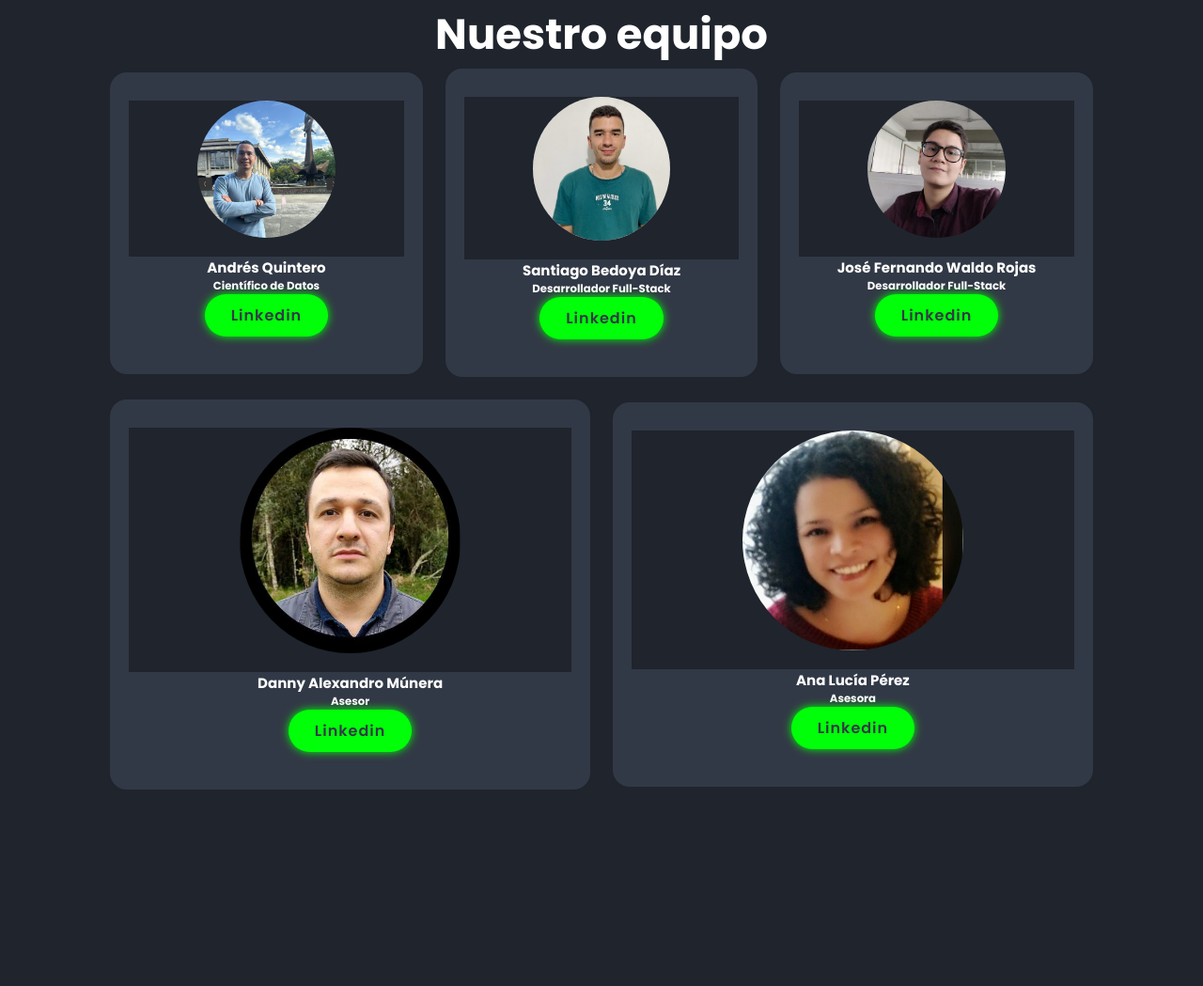
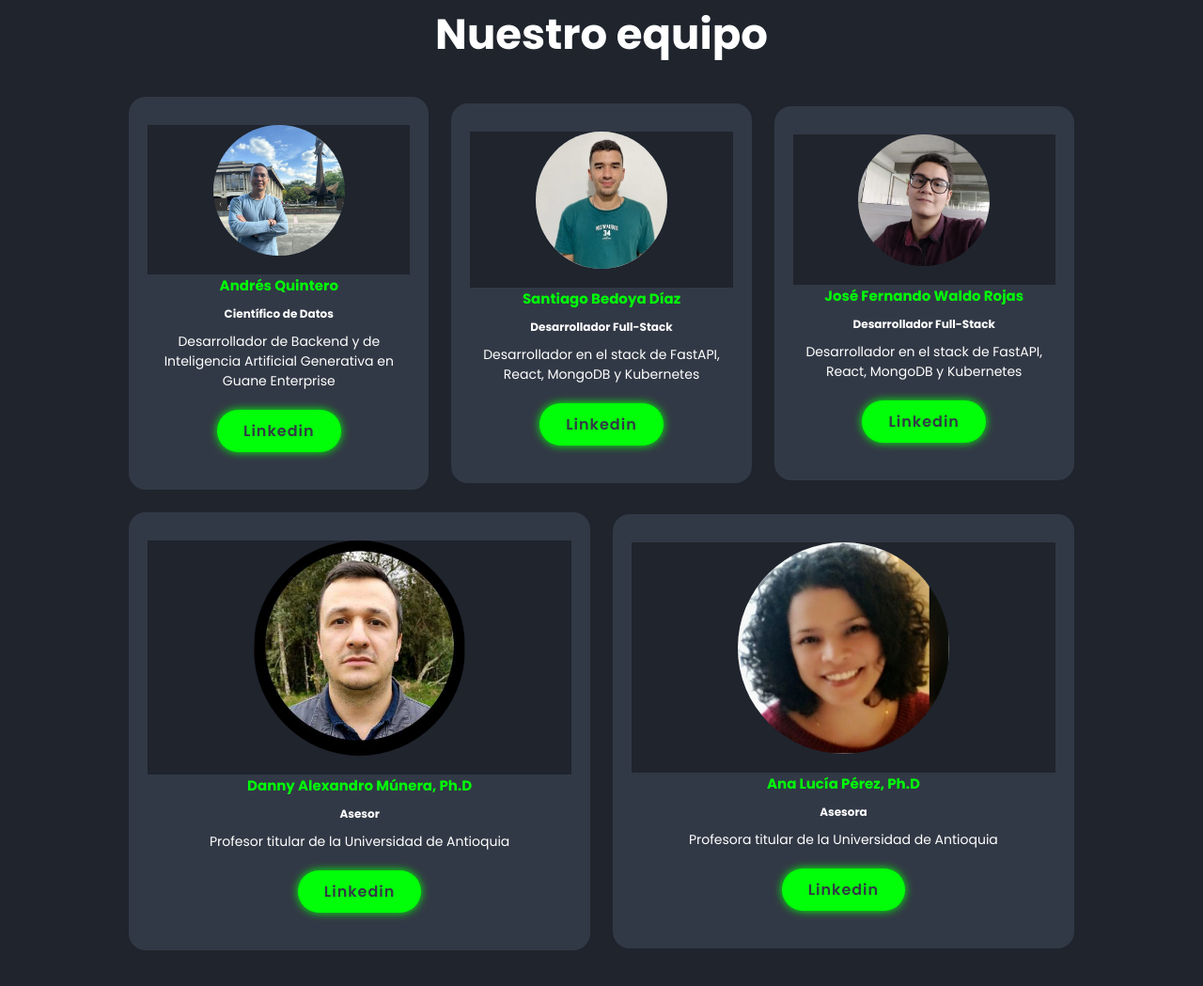
Before and after one commit to SignAIUdeA/SignAIUdeA, a plain HTML site: page index.html in a window 1280 px wide. Shown: the part 1697-2746 px from the top of the page at 94% size. Before the commit the page ends 2609 px from the top, so only its background shows below. Drawn offline with nearby package versions, Linux system fonts and the light colour scheme.

Commit message:
ADD Linkedin and profile

```diff
--- a/css/style.css
+++ b/css/style.css
@@ -202,6 +202,7 @@ span {
     align-items: center;
     flex-wrap: wrap;
     gap: 2rem;
+    padding: 3rem 2rem 4rem;
 }
 
 .team-container .team-box {
@@ -219,3 +220,19 @@ span {
     border-radius: 50%;
     margin-bottom: 2rem;
 }
+
+.team-box h1 {
+    font-size: 1.5rem;
+    color: var(--main-color);
+    margin-bottom: 1rem;
+}
+
+.team-box h3 {
+    font-size: 1.2rem;
+    margin-bottom: 1rem;
+}
+
+.team-box p {
+    font-size: 1.4rem;
+    margin-bottom: 2rem;
+}
--- a/index.html
+++ b/index.html
@@ -19,7 +19,6 @@
                 <a href="#home" class="active">Inicio</a>
                 <a href="#about">Acerca de</a>
                 <a href="#team">Equipo</a>
-                <a href="#contact">Contacto</a>
             </nav>
         </header>
 
@@ -84,7 +83,8 @@
 
                     <h1>Andrés Quintero</h1>
                     <h3>Científico de Datos</h3>
-                    <a href="#" class="btn">Linkedin</a>
+                    <p>Desarrollador de Backend y de Inteligencia Artificial Generativa en Guane Enterprise</p>
+                    <a href="https://www.linkedin.com/in/andresqb198" class="btn" target="_blank">Linkedin</a>
                 </div>
                 <div class="team-box">
                     <div class="image-team">
@@ -93,7 +93,8 @@
 
                     <h1>Santiago Bedoya Díaz</h1>
                     <h3>Desarrollador Full-Stack</h3>
-                    <a href="#" class="btn">Linkedin</a>
+                    <p>Desarrollador en el stack de FastAPI, React, MongoDB y Kubernetes</p>
+                    <a href="https://www.linkedin.com/in/santiago-bedoya-diaz-42a23024a" class="btn" target="_blank">Linkedin</a>
                 </div>
                 <div class="team-box">
                     <div class="image-team">
@@ -102,27 +103,29 @@
 
                     <h1>José Fernando Waldo Rojas</h1>
                     <h3>Desarrollador Full-Stack</h3>
-
-                    <a href="#" class="btn">Linkedin</a>
+                    <p>Desarrollador en el stack de FastAPI, React, MongoDB y Kubernetes</p>
+                    <a href="https://www.linkedin.com/in/josewaldo" class="btn" target="_blank">Linkedin</a>
                 </div>
                 <div class="team-box">
                     <div class="image-team">
                         <img src="images/danny.png" alt="">
                     </div>
 
-                    <h1>Danny Alexandro Múnera</h1>
+                    <h1>Danny Alexandro Múnera, Ph.D</h1>
                     <h3>Asesor</h3>
-                    <a href="#" class="btn">Linkedin</a>
+                    <p>Profesor titular de la Universidad de Antioquia</p>
+                    <a href="https://www.linkedin.com/in/danny-munera" class="btn" target="_blank">Linkedin</a>
                 </div>
                 <div class="team-box">
                     <div class="image-team">
                         <img src="images/ana.png" alt="">
                     </div>
 
-                    <h1>Ana Lucía Pérez</h1>
+                    <h1>Ana Lucía Pérez, Ph.D</h1>
                     <h3>Asesora</h3>
+                    <p>Profesora titular de la Universidad de Antioquia</p>
 
-                    <a href="#" class="btn">Linkedin</a>
+                    <a href="https://www.linkedin.com/in/ana-lucia-perez-pati%C3%B1o-81aa36243" class="btn" target="_blank">Linkedin</a>
                 </div>
             </div>
 
```
